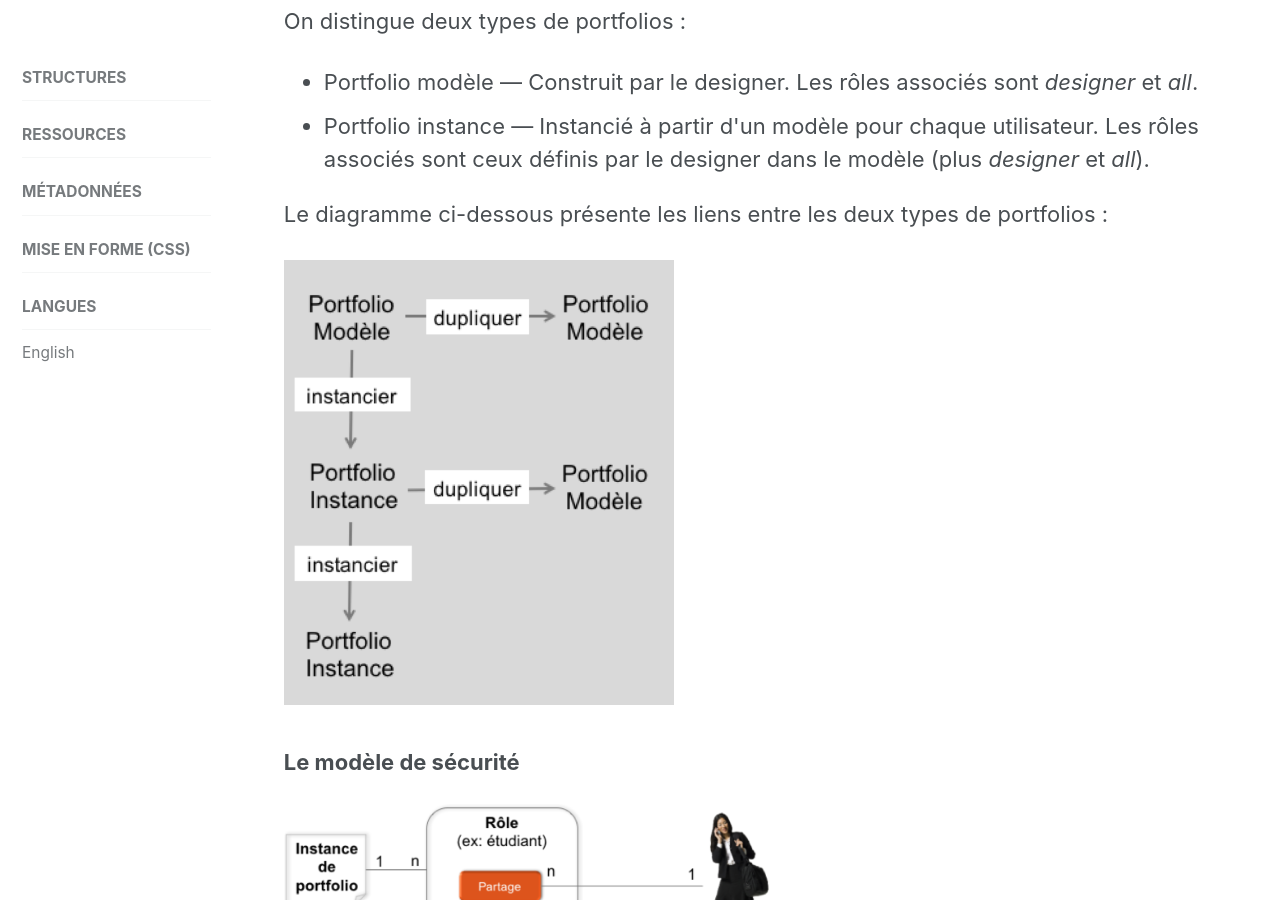
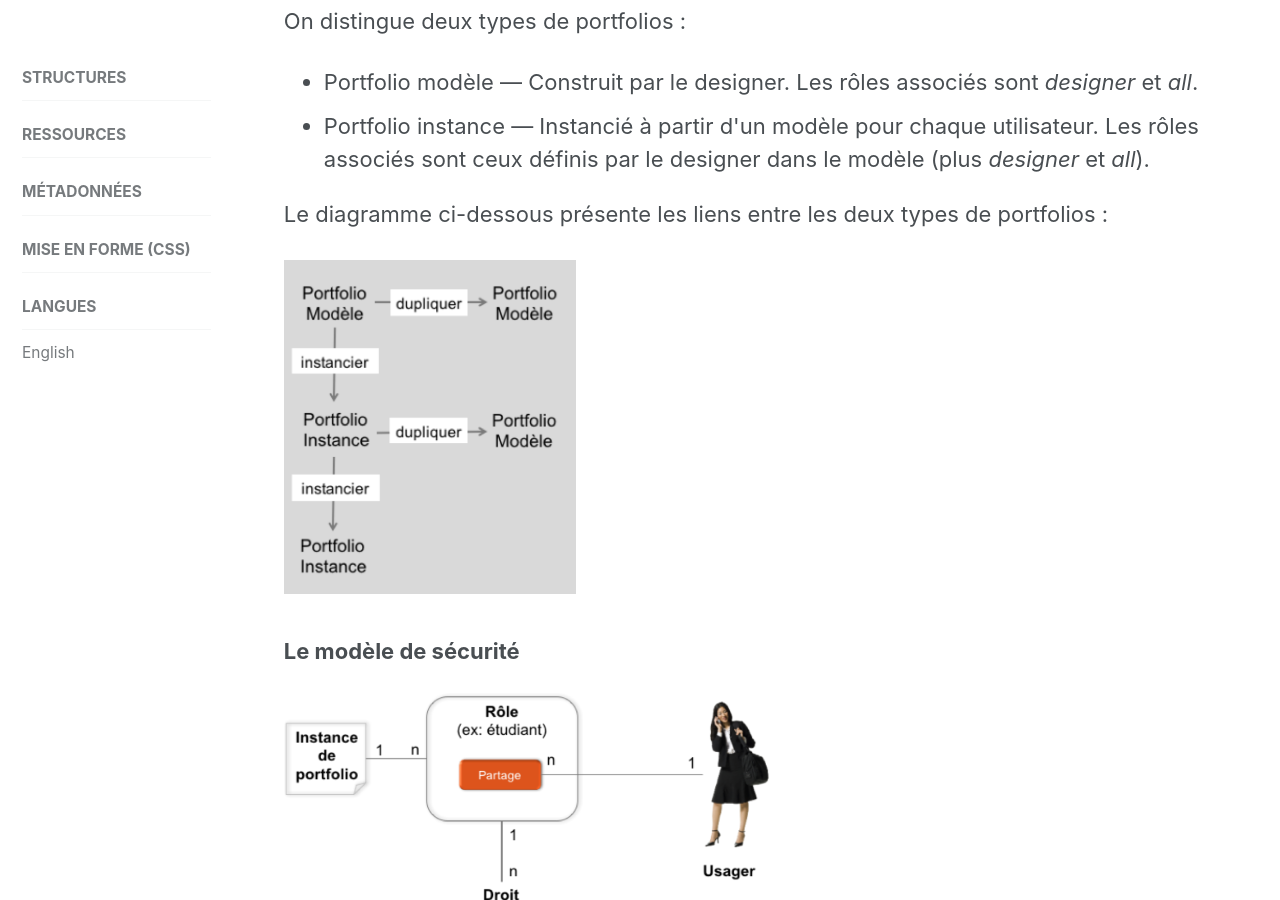
Before and after one commit to karutaproject/karuta-frontend-documentation, a Jekyll site: the page built from _pages/portfolio_fr.html, in a window 1280 px wide and 900 px high, scrolled down 2644 px. Built offline with Jekyll 4.4.1, drawn with Linux system fonts in a browser that asks for light colours.

Commit message:
Taille images

```diff
--- a/_pages/portfolio_fr.html
+++ b/_pages/portfolio_fr.html
@@ -88,7 +88,7 @@
 </li>
 </ul>
 <p>Le diagramme ci-dessous présente les liens entre les deux types de portfolios :</p>
-<img src='../assets/img/modele-instance1.png' width='40%'/>
+<img src='../assets/img/modele-instance1.png' width='30%'/>
 <h3>Le modèle de sécurité</h3>
 <p></p>
 <img src='../assets/img/modele-securite.png' width='50%'/>
```
